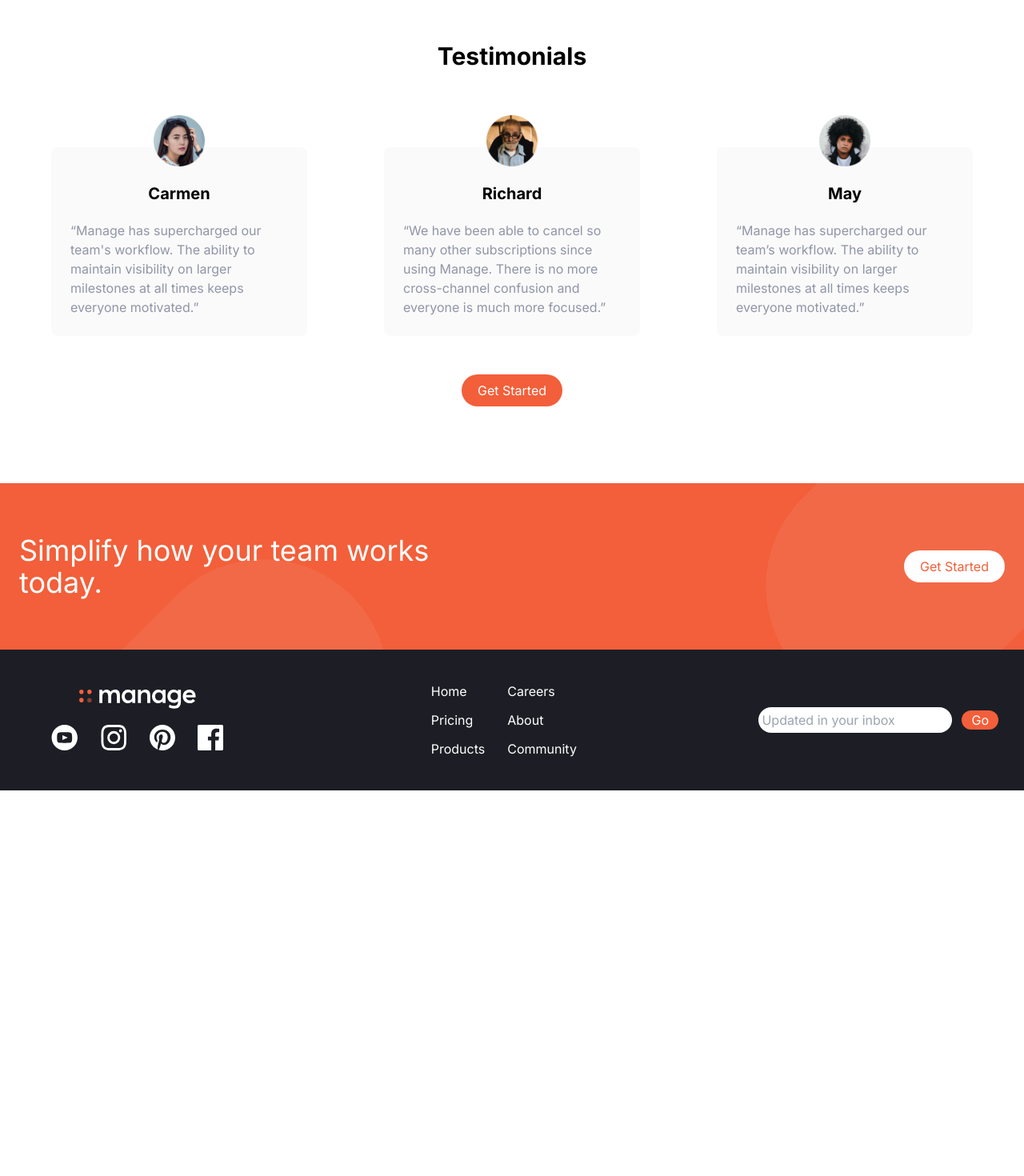
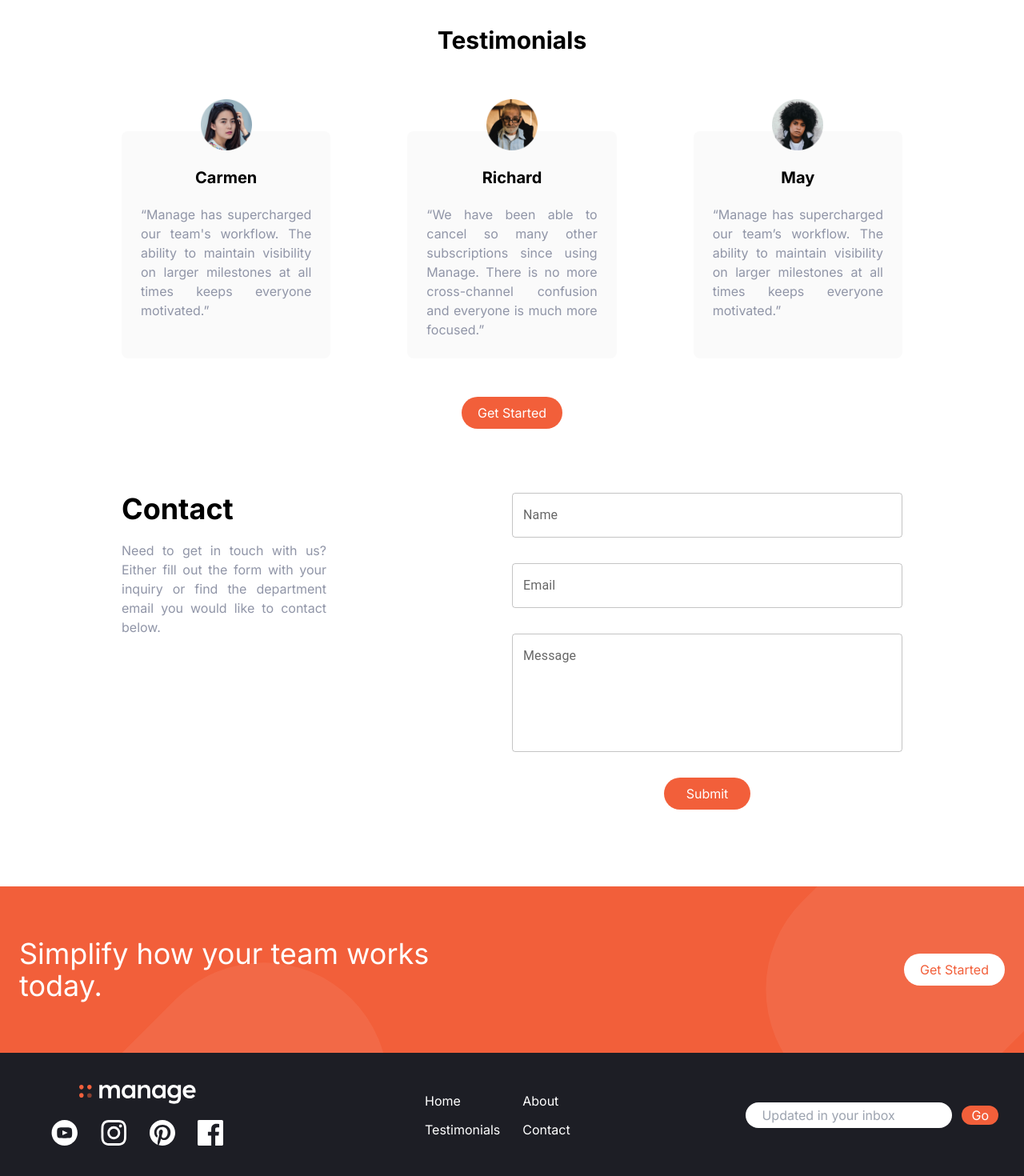
Before and after one commit to MohammedElHabach/CreoHub-Intership-Frontend-Week-2, a Next.js app: page / in a window 1280 px wide. Shown: the part 1112-2582 px from the top of the page at 80% size. Before the commit the page ends 2100 px from the top, so only its background shows below. Built offline with nearby package versions, Linux system fonts and the light colour scheme.

Commit message:
adding contact form and fixing bugs

```diff
--- a/src/app/page.tsx
+++ b/src/app/page.tsx
@@ -4,6 +4,7 @@ import Features from "@/components/Features"
 import Testimonials from "@/components/Testimonials"
 import CtaSection from "@/components/CtaSection"
 import Footer from "@/components/Footer"
+import Contact from "@/components/Contact"
 import '@/app/globals.css';
 
 export default function Home() {
@@ -13,6 +14,7 @@ export default function Home() {
     <HeroSection/>
     <Features/>
     <Testimonials/>
+    <Contact/>
     <CtaSection/>
     <Footer/>
     </>
--- /dev/null
+++ b/src/components/Contact.js
@@ -0,0 +1,49 @@
+import { TextField } from "@mui/material";
+
+
+const Contact = () => {
+
+
+  return (
+    <section id="contact" >
+      <div className="container mx-auto flex flex-col  text-center md:text-left mt-20 md:flex-row ">
+        <div className="space-y-5 md:w-1/2 ">
+          <h3 className="font-bold text-4xl">Contact</h3>
+          <p className=" md:w-64 text-darkGrayishBlue text-justify">
+            Need to get in touch with us? Either fill out the form with your
+            inquiry or find the department email you would like to
+            contact below.
+          </p>
+        </div>
+
+        <div className="mt-8 md:mt-0 md:w-1/2 ">
+          <form className="flex flex-col justify-center space-y-8">
+            <TextField  label="Name" variant="outlined" />
+            <TextField
+              label="Email"
+              className=""
+              type="email"
+              variant="outlined"
+            />
+            <TextField
+              multiline
+              rows={5} // Set the number of rows as needed
+              label="Message"
+              variant="outlined"
+              fullWidth
+            />
+
+            <a
+                href="#"
+                className=" mx-auto  px-7 p-2 text-white bg-brightRed rounded-full  hover:bg-brightRedLight"
+             >
+            Submit
+          </a>
+          </form>
+        </div>
+      </div>
+    </section>
+  );
+};
+
+export default Contact;
--- a/src/components/CtaSection.js
+++ b/src/components/CtaSection.js
@@ -1,7 +1,7 @@
 const CtaSection = () => {
   return (
-    <section >
-      <div id="cta" className="  mt-24 bg-brightRed flex justify-between items-center px-6 py-16">
+    <section className=" " >
+      <div id="cta" className="xl:container xl:mx-auto mt-24 bg-brightRed flex justify-between items-center px-6 py-16  ">
         <h2 className="text-bold text-white text-4xl md:w-1/2 ">
           Simplify how your team works today.
         </h2>
--- a/src/components/Features.js
+++ b/src/components/Features.js
@@ -1,7 +1,7 @@
 const Features = () => {
   return (
     <section id="features">
-      <div className="flex flex-col gap-y-7 container mx-auto px-4 mt-5  md:flex-row  ">
+      <div className="flex flex-col gap-y-7 container mx-auto px-4  xl:pt-10  md:flex-row  ">
         {/* Left */}
         <div className="flex flex-col space-y-12 md:w-1/2">
           <h2 className="max-w-md text-4xl font-bold text-center md:text-left">
--- a/src/components/Footer.js
+++ b/src/components/Footer.js
@@ -2,30 +2,28 @@ import Link from "next/link";
 
 const Footer = () => {
   return (
-    <footer className=" bg-veryDarkBlue ">
-      <div className="flex flex-col  justify-between lg:mx-8  py-10  space-y-10 md:flex-row-reverse md:space-y-0">
-        <div className="flex justify-center items-center  space-x-3">
+    <footer className="xl:container xl:mx-auto bg-veryDarkBlue ">
+      <div className="flex flex-col items-center  justify-between lg:mx-8  py-10  space-y-10 md:flex-row-reverse md:space-y-0">
+        <div className="flex justify-center items-center flex-wrap gap-y-4  space-x-3">
           <input
             type="email"
-            className="rounded-full py-1 px-1  focus:outline-none"
+            className="rounded-full py-1 px-1  pl-5 focus:outline-none"
             placeholder="Updated in your inbox"
           />
-          <button className="text-white bg-brightRed rounded-full px-3">
+          <button className="text-white bg-brightRed hover:bg-brightRedLight rounded-full px-3">
             Go
           </button>
         </div>
 
         <div className="flex justify-center space-x-7">
           <div className="flex flex-col text-white space-y-3">
-            <a href="#">Home</a>
-            <a href="#">Pricing</a>
-            <a href="#">Products</a>
+            <a className="transition-colors duration-500 hover:text-darkGrayishBlue" href="/">Home</a>
+            <a className="transition-colors duration-500 hover:text-darkGrayishBlue" href="#testimonials">Testimonials</a>
           </div>
 
           <div className="flex flex-col text-white space-y-3">
-            <a href="#">Careers</a>
-            <a href="#">About</a>
-            <a href="#">Community</a>
+            <a className="transition-colors duration-500 hover:text-darkGrayishBlue" href="#features">About</a>
+            <a className="transition-colors duration-500 hover:text-darkGrayishBlue" href="#contact">Contact</a>
           </div>
         </div>
 
@@ -33,24 +31,24 @@ const Footer = () => {
          <Link href="/">
          <img className=" max-w-40 mx-auto" src="/logo-white.svg" alt="logo" />
          </Link>
-          <div className="flex justify-center space-x-7">
+          <div className="flex justify-center space-x-7 sm:pt-2 md:pt-0">
             <img
-              className="h-8 hover:cursor-pointer"
+              className="h-8 hover:cursor-pointer hover:scale-110 transform transition-transform duration-300 ease-in"
               src="/icon-youtube.svg"
               alt="icon"
             />
             <img
-              className="h-8 hover:cursor-pointer"
+              className="h-8 hover:cursor-pointer hover:scale-110 transform transition-transform duration-300 ease-in"
               src="/icon-instagram.svg"
               alt="icon"
             />
             <img
-              className="h-8 hover:cursor-pointer"
+              className="h-8 hover:cursor-pointer hover:scale-110 transform transition-transform duration-300 ease-in"
               src="/icon-pinterest.svg"
               alt="icon"
             />
             <img
-              className="h-8 hover:cursor-pointer"
+              className="h-8 hover:cursor-pointer hover:scale-110 transform transition-transform duration-300 ease-in "
               src="/icon-facebook.svg"
               alt="icon"
             />
--- a/src/components/Navbar.js
+++ b/src/components/Navbar.js
@@ -19,18 +19,16 @@ const Navbar = () => {
           </Link>
         </div>
         <div className="hidden md:flex space-x-6">
-          <Link href="/" className="hover:text-darkGrayishBlue">
-            Pricing
-          </Link>
-          <a href="#testimonials" className="hover:text-darkGrayishBlue">
+
+          <a href="#testimonials" className="transition-colors duration-500 hover:text-darkGrayishBlue">
             Testimonials
           </a>
-          <Link href="/" className="hover:text-darkGrayishBlue">
+          <a href="#features" className="transition-colors  duration-500 hover:text-darkGrayishBlue">
             About Us
-          </Link>
-          <Link href="#" className="hover:text-darkGrayishBlue">
-            Careers
-          </Link>
+          </a>
+          <a href="#contact" className="transition-colors duration-500 hover:text-darkGrayishBlue">
+            Contact
+          </a>
         </div>
         <a
           href="#"
@@ -57,10 +55,9 @@ const Navbar = () => {
           id="menu"
           className="absolute flex-col items-center hidden  self-end py-8 mt-10 space-y-6 font-bold bg-white sm:w-auto sm:self-center left-6 right-6 drop-shadow-md"
         >
-          <Link onClick={handleOpenMenu} href="">Pricing</Link>
           <a  onClick={handleOpenMenu} href="#testimonials">Testimonials</a>
-          <Link onClick={handleOpenMenu} href="#">About Us</Link>
-          <Link onClick={handleOpenMenu} href="#">Careers</Link>
+          <a onClick={handleOpenMenu} href="#features">About Us</a>
+          <a onClick={handleOpenMenu} href="#contact">Contact</a>
         </div>
       </div>
     </nav>
--- a/src/components/Testimonials.js
+++ b/src/components/Testimonials.js
@@ -1,11 +1,11 @@
 const Testimonials = () => {
   return (
     <section id="testimonials">
-      <div className="mx-auto max-w-6xl  mt-32 ">
+      <div className="mx-auto container  mt-32 ">
         <h2 className="text-3xl font-bold text-center">Testimonials</h2>
 
         <div className="flex flex-col gap-y-20 mt-24  text-center md:text-left md:flex-row md:space-x-8 md:gap-x-16 ">
-          <div className="flex flex-col items-center rounded-lg p-6 hover:cursor-pointer hover:scale-110 transition-transform duration-300 ease bg-veryLightGray space-y-5 md:w-1/3">
+          <div className="flex flex-col items-center rounded-lg p-6 hover:cursor-pointer  hover:scale-110 transition-transform duration-500 ease bg-veryLightGray space-y-5 md:w-1/3">
             <div>
               <img
                 className="w-16 -mt-16"
@@ -14,14 +14,14 @@ const Testimonials = () => {
               />
             </div>
             <h4 className="font-bold text-xl">Carmen</h4>
-            <p className="text-darkGrayishBlue">
+            <p className="text-darkGrayishBlue text-justify">
               “Manage has supercharged our team's workflow. The ability to
               maintain visibility on larger milestones at all times keeps
               everyone motivated.”
             </p>
           </div>
 
-          <div className="flex flex-col items-center p-6 hover:cursor-pointer hover:scale-110 transition-transform duration-300 ease bg-veryLightGray space-y-5 md:w-1/3 rounded-lg">
+          <div className="flex flex-col items-center p-6 hover:cursor-pointer hover:scale-110 transition-transform duration-500 ease bg-veryLightGray space-y-5 md:w-1/3 rounded-lg">
             <div>
               <img
                 className="w-16 -mt-16"
@@ -30,14 +30,14 @@ const Testimonials = () => {
               />
             </div>
             <h4 className="font-bold text-xl">Richard</h4>
-            <p className="text-darkGrayishBlue">
+            <p className="text-darkGrayishBlue text-justify">
               “We have been able to cancel so many other subscriptions since
               using Manage. There is no more cross-channel confusion and
               everyone is much more focused.”
             </p>
           </div>
 
-          <div className="flex flex-col items-center p-6 hover:cursor-pointer hover:scale-110 transition-transform duration-300 ease bg-veryLightGray space-y-5 md:w-1/3 rounded-lg">
+          <div className="flex flex-col items-center p-6 hover:cursor-pointer hover:scale-110 transition-transform duration-500 ease bg-veryLightGray space-y-5 md:w-1/3 rounded-lg">
             <div>
               <img
                 className="w-16 -mt-16"
@@ -46,7 +46,7 @@ const Testimonials = () => {
               />
             </div>
             <h4 className="font-bold text-xl">May</h4>
-            <p className="text-darkGrayishBlue">
+            <p className="text-darkGrayishBlue text-justify">
               “Manage has supercharged our team’s workflow. The ability to
               maintain visibility on larger milestones at all times keeps
               everyone motivated.”
--- a/tailwind.config.ts
+++ b/tailwind.config.ts
@@ -11,7 +11,7 @@ const config: Config = {
       sm: "480px",
       md: "768px",
       lg: "976px",
-      xl: "1440px",
+      xl: "1540px",
     },
     extend: {
       colors: {
```
Also changed, not shown: package.json (+8 -5 lines), src/app/globals.css (line endings or trailing spaces), 1 other file (tests, documents, lock files or other folders).
